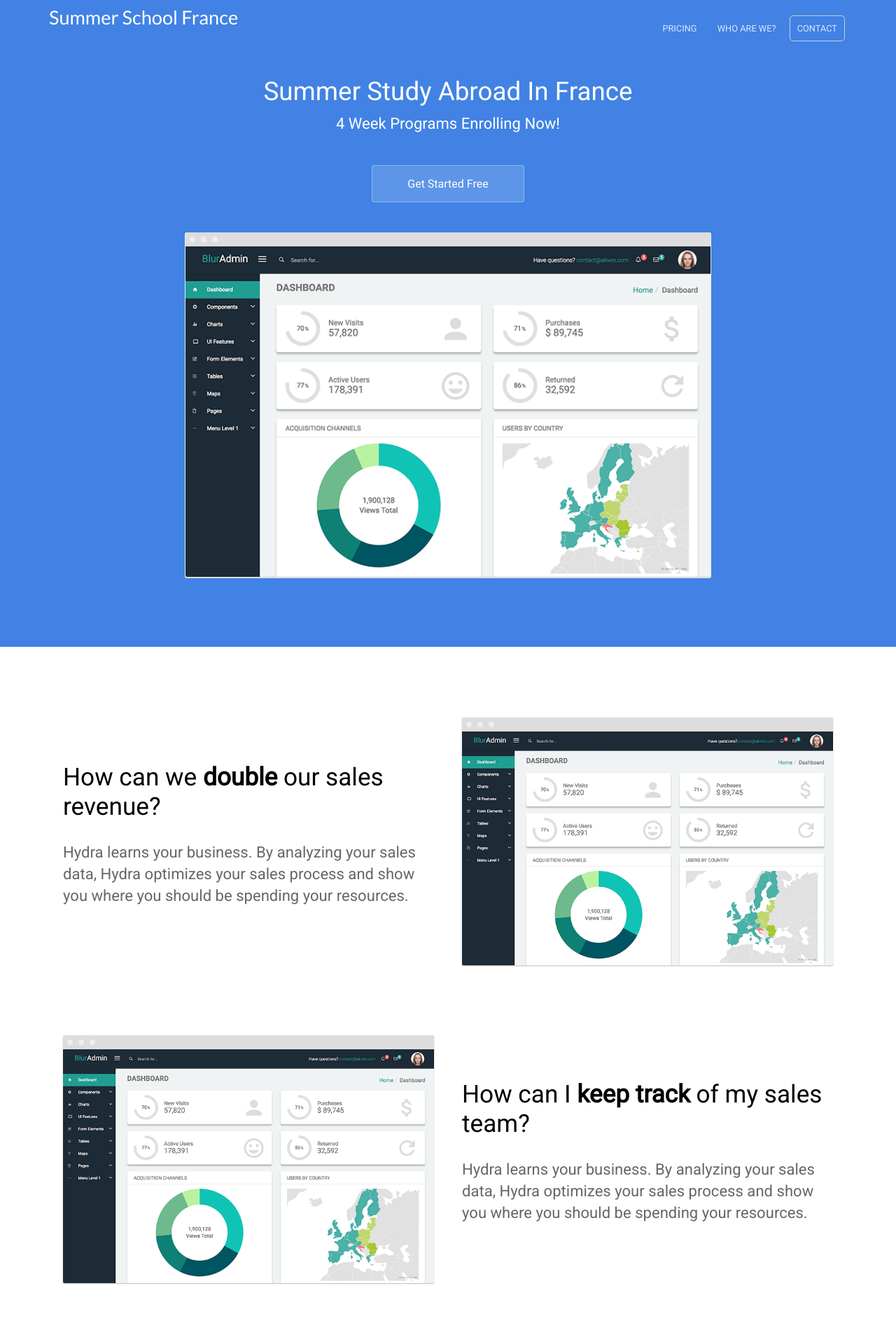
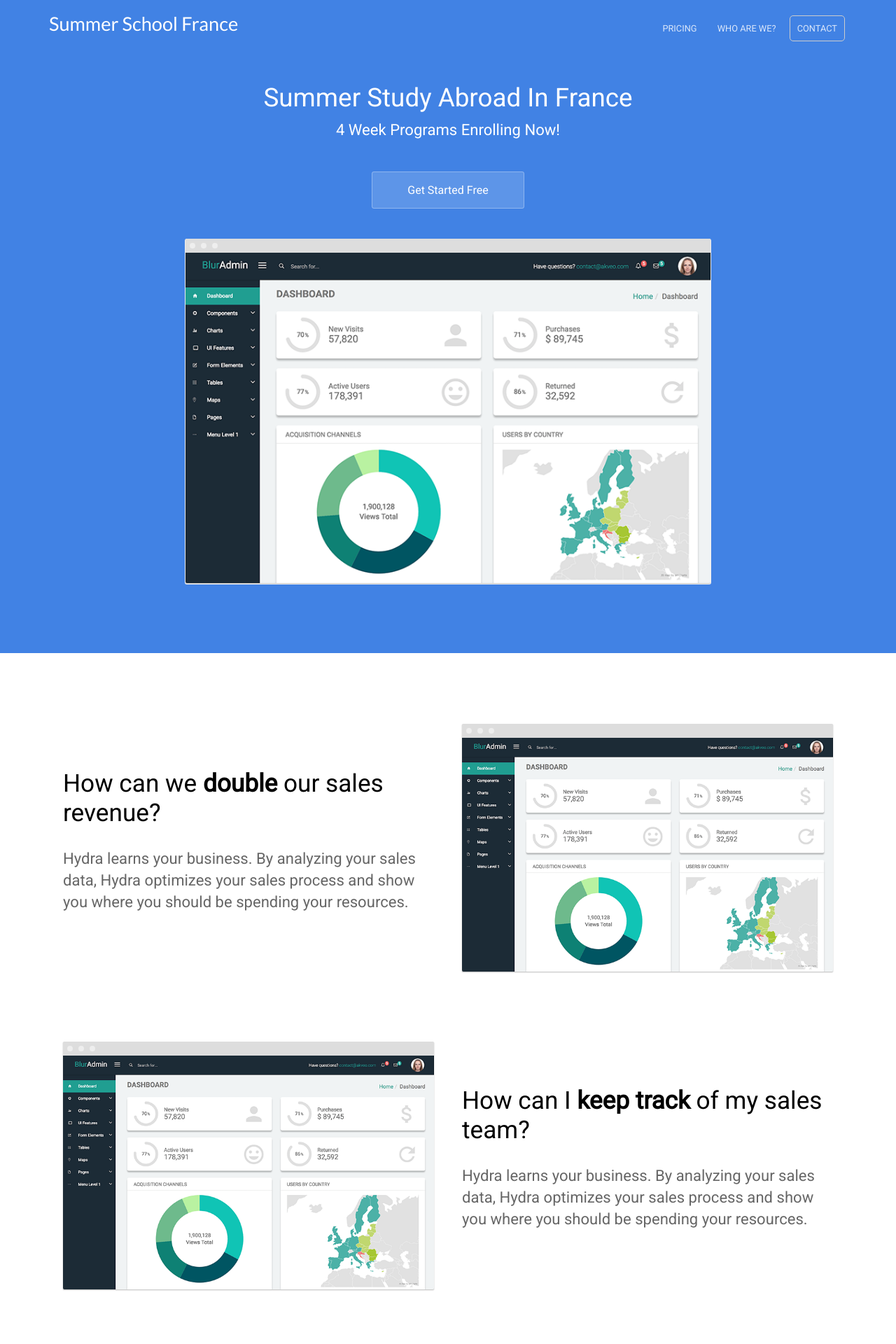
Before and after one commit to baritchie/project1, a Jekyll site: the page built from index.html, in a window 1280 px wide. Shown: the top 1920 px of the page at 70% size. Built offline with Jekyll 4.4.1, drawn with Linux system fonts in a browser that asks for light colours.

Commit message:
Updated '_sass/layout.scss' via CloudCannon

```diff
--- a/_sass/layout.scss
+++ b/_sass/layout.scss
@@ -36,7 +36,7 @@ header {
 
 	.company-name {
 		font-size: 1.7em;
-		line-height: 0;
+		line-height: 1;
 		font-family: 'Lato', sans-serif;
 		display: inline-block;
 
```
